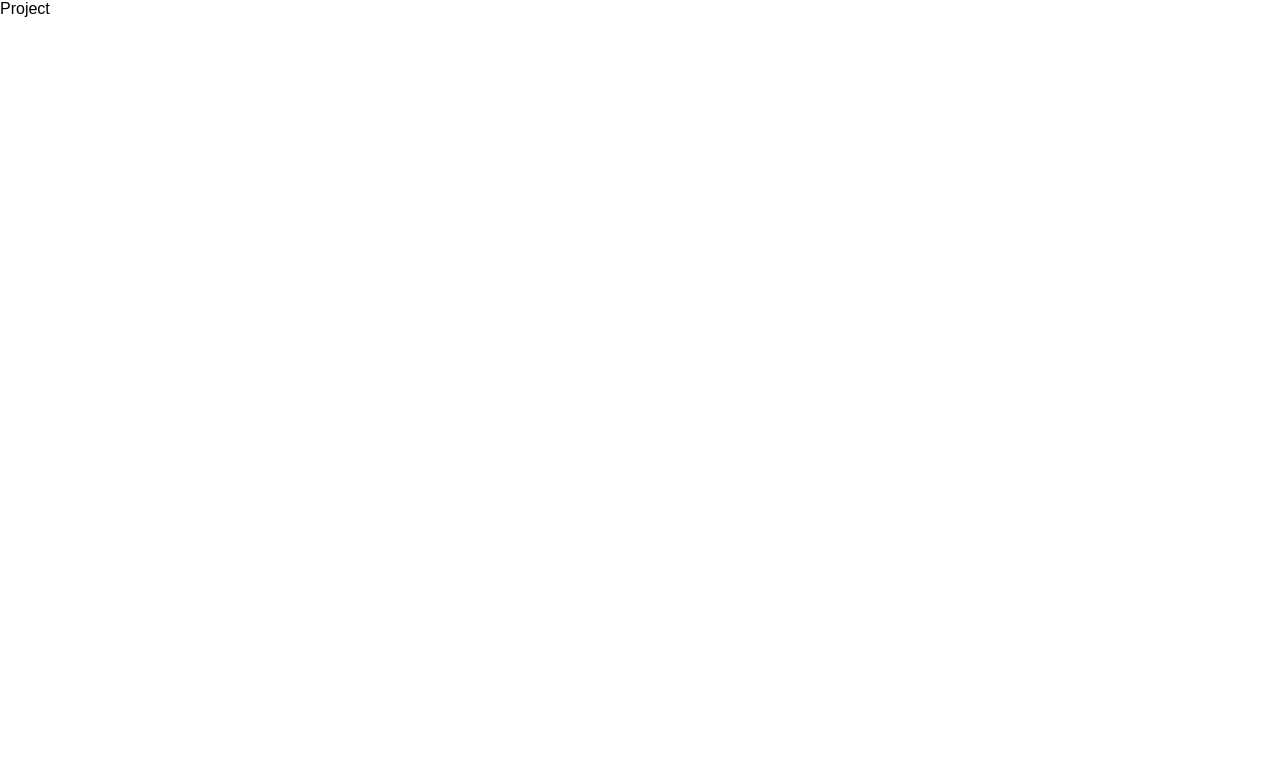
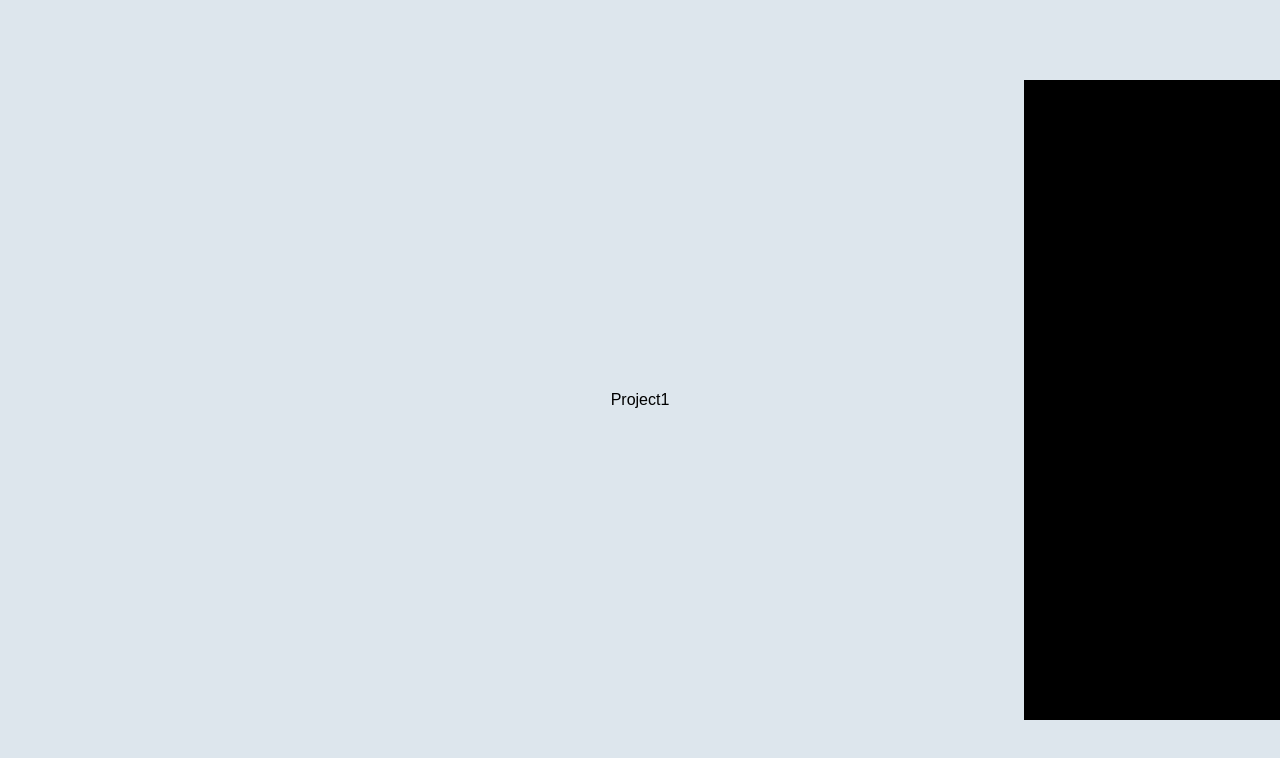
Before and after one commit to startartart/gblog, a React (Vite) app: page /gblog/project in a window 1280 px wide. Shown: the top 758 px of the page. Built offline with nearby package versions, Linux system fonts and the light colour scheme.

Commit message:
feat: Project 컴포넌트 구현 및 일부 데이터 생성, 옵저버 적용

```diff
--- a/src/pages/Project.tsx
+++ b/src/pages/Project.tsx
@@ -1,3 +1,86 @@
+import styled from '@emotion/styled';
+import SideBar from '../components/SideBar';
+import { useEffect, useRef, useState } from 'react';
+
+const ProjectLayout = styled.div`
+  background-color: ${(props) => props.color};
+  height: 100vh;
+  width: 100vw;
+  display: flex;
+  align-items: center;
+  justify-content: center;
+`;
+
+const ProjectBox = styled.div`
+  position: relative;
+  background-color: ${(props) => props.color};
+  width: 100vw;
+`;
+
+const projectData = [
+  {
+    id: 1,
+    name: 'Project1',
+    color: '#dde6ed',
+  },
+  {
+    id: 2,
+    name: 'Project2',
+    color: '#dde6e2',
+  },
+  {
+    id: 3,
+    name: 'Project3',
+    color: '#dde6fd',
+  },
+];
+
 export default function Project() {
-  return <>Project</>;
+  const [current, setCurrent] = useState('project1');
+  const projectsRef = useRef<{ [key: string]: IntersectionObserverEntry }>({});
+
+  useEffect(() => {
+    const callback = (observedProject: IntersectionObserverEntry[]) => {
+      observedProject.forEach((project) => {
+        projectsRef.current[project.target.id] = project;
+      });
+
+      const currentProject = Object.values(projectsRef.current).filter(
+        (project) => project.isIntersecting
+      );
+
+      setCurrent(currentProject[0].target.id);
+    };
+
+    const observer = new IntersectionObserver(callback, {
+      rootMargin: '-20% 0px',
+      threshold: [0, 1],
+    });
+
+    //2. DOM 요소 찾고 Observer달아주기
+    const projects = [...document.querySelectorAll('.project')];
+
+    projects.forEach((project) => observer.observe(project));
+
+    //3. 언 마운트시 옵저버 해제
+    return () => observer.disconnect();
+  }, [setCurrent]);
+
+  console.log(current);
+  return (
+    <ProjectBox>
+      <SideBar></SideBar>
+      {projectData.map((project) => {
+        return (
+          <ProjectLayout
+            color={project.color}
+            id={'project' + project.id}
+            className="project"
+          >
+            <>{project.name}</>
+          </ProjectLayout>
+        );
+      })}
+    </ProjectBox>
+  );
 }
```
